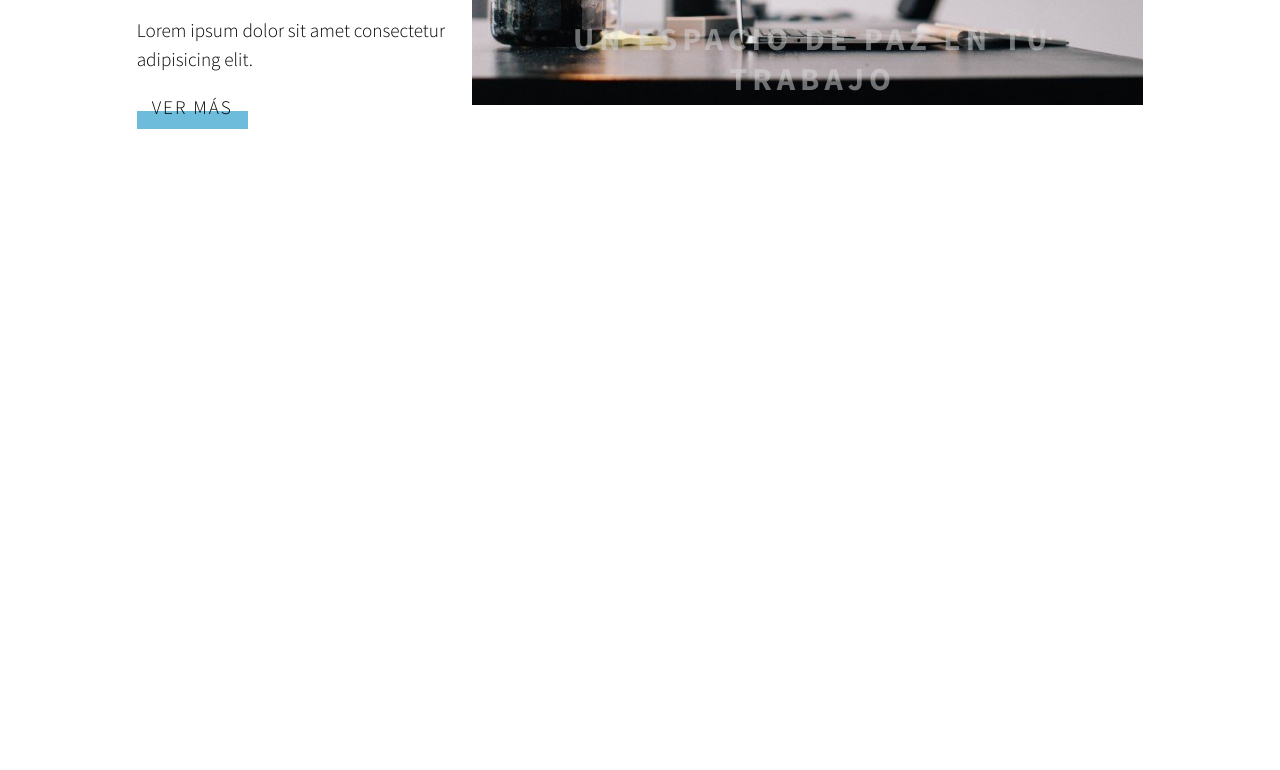
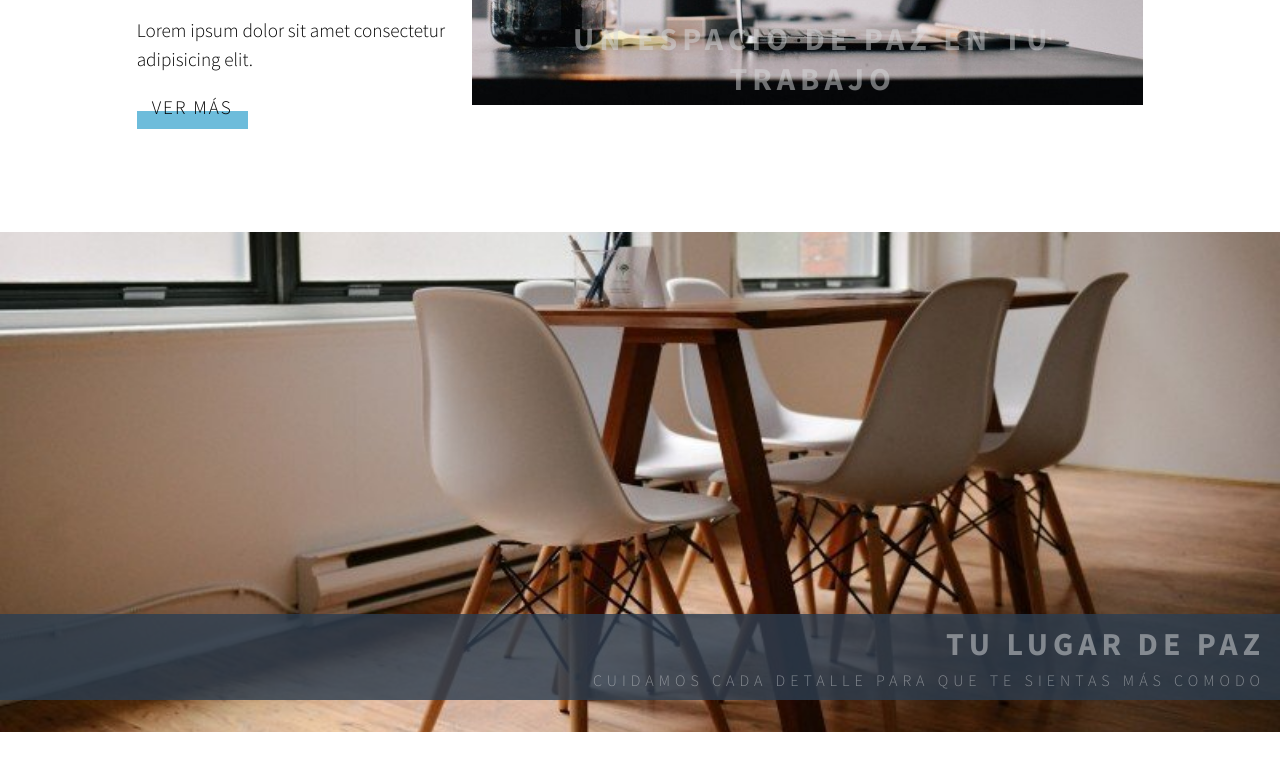
Before and after one commit to EspiFreelancer/advanced-front-end-project, a website built with webpack: page assets/index.template.html in a window 1280 px wide. Shown: the part 452-1222 px from the top of the page. Before the commit the page ends 800 px from the top, so only its background shows below. Built offline with nearby package versions, Linux system fonts and the light colour scheme.

Commit message:
Add still image section

```diff
--- a/assets/css/app.scss
+++ b/assets/css/app.scss
@@ -17,18 +17,7 @@ figure{
 	max-width: 100%;
 	margin: 0px;
 	figcaption{
-		position: absolute;
-		padding: $large-padding;
-		font-weight: bold;
-		text-transform: uppercase;
-		font-size: 2em;
-		letter-spacing: 5px;
-		width: auto;
-		bottom: 0px;
-		left: 10px;
-		z-index:10;
-		@include text-center;
-		color: rgba($grey,0.5);
+		@include caption;
 	}
 }
 
@@ -67,6 +56,7 @@ figure:hover{}
 	display: grid;
 	grid-template-columns: repeat(9,1fr);
 	margin-top: $big-margin-top;
+	margin-bottom: $big-margin-top;
 	grid-template-areas:
 	"title title title title title title title title title "
 	"image image image image image image image image image ";
@@ -93,6 +83,34 @@ figure:hover{}
 	padding: $big-padding;
 }
 
+.cover{
+	@include absolute-cover;
+	min-height: 500px;
+	background-size: cover;
+	background-position: center;
+
+	&.parallax{
+		background-attachment: fixed;
+		background-image: url(../images/2.jpg);
+		position: relative;
+		p{
+			@include caption;
+			background-color: rgba($blue,0.8);
+			display: block;
+			width: 100%;
+			box-sizing: border-box;
+			left: 0px;
+			@include text-right;
+			span{
+				display: block;
+				font-size: 0.5em;
+				font-weight: 200;
+				margin-top: 6px;
+			}
+		}
+	}
+}
+
 @media (min-width: 960px){
 
 	.container{
--- a/assets/css/modules/_mixins.scss
+++ b/assets/css/modules/_mixins.scss
@@ -5,6 +5,10 @@
 
 @mixin text-center{
 	text-align: center;
+}
+
+@mixin text-right{
+	text-align: right;
 }
 
 @mixin center-vertical-horizontal{
@@ -15,7 +19,19 @@
 
 @mixin absolute-cover{
 	@include full;
+}
+
+@mixin caption{
 	position: absolute;
-	left: 0px;
-	right: 0px;
+	padding: $large-padding;
+	font-weight: bold;
+	text-transform: uppercase;
+	font-size: 2em;
+	letter-spacing: 5px;
+	width: auto;
+	bottom: 0px;
+	left: 10px;
+	z-index:10;
+	@include text-center;
+	color: rgba($grey,0.5);
 }
--- a/assets/index.template.html
+++ b/assets/index.template.html
@@ -26,6 +26,17 @@
 			</div>
 		</div>
 	</section>
+	<section>
+		<div class="cover parallax">
+			<p>
+				Tu lugar de paz
+				<span>Cuidamos cada detalle para que te sientas más comodo</span>
+			</p>
+		</div>
+	</section>
+	<section style="min-height:100vh;">
+
+	</section>
 
 </body>
 </html>
```
